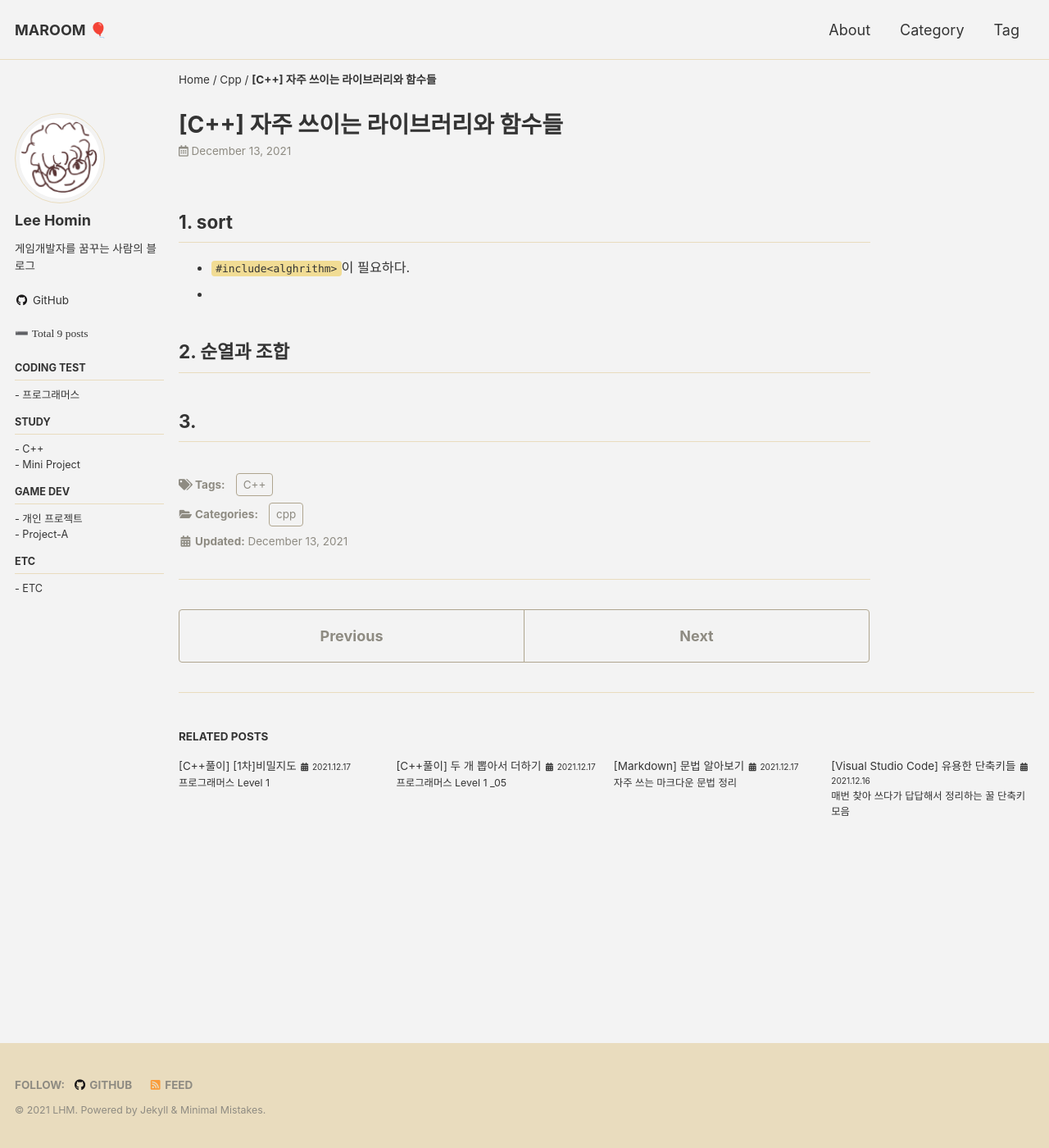
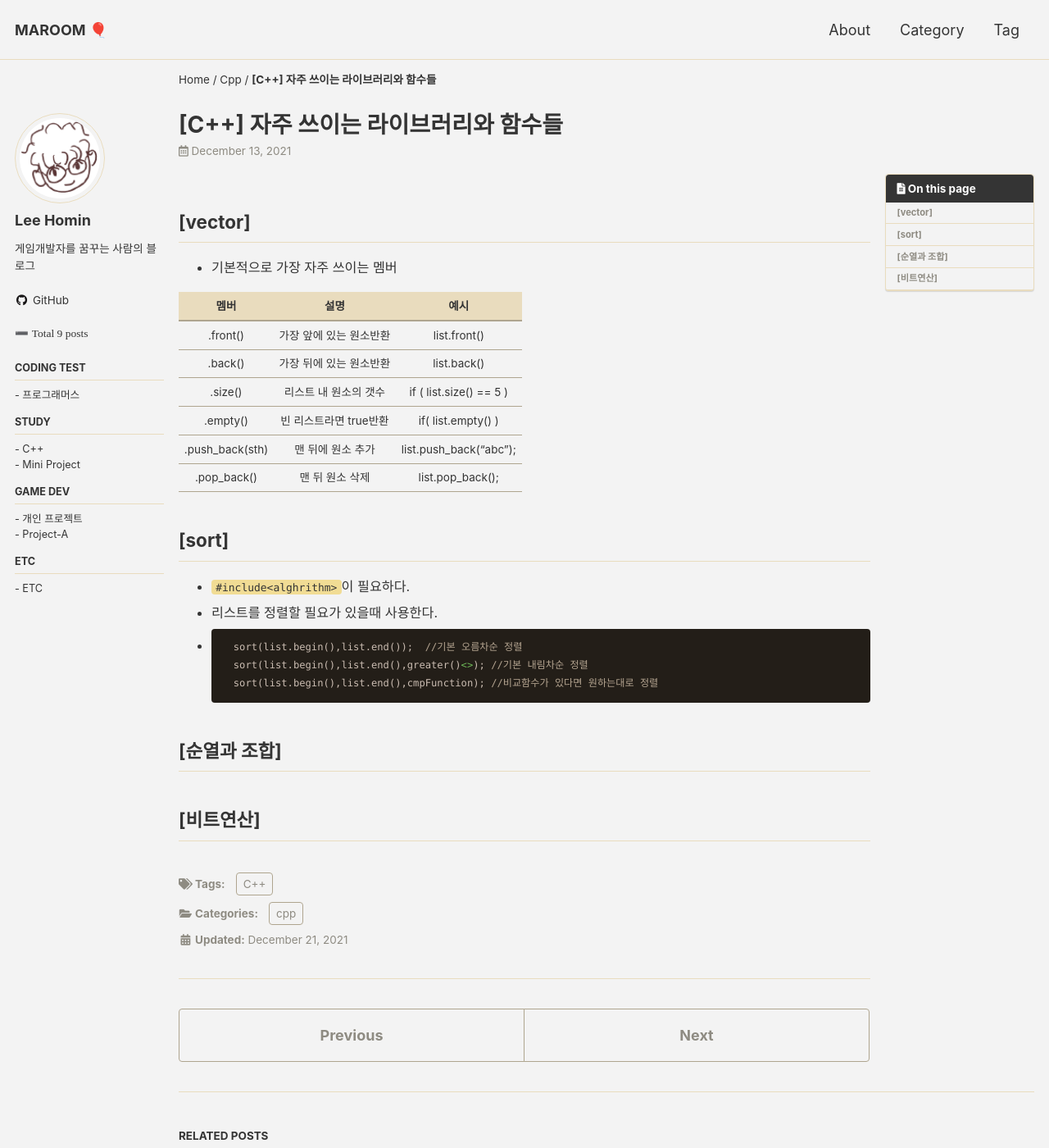
Before and after one commit to Squidward79/Squidward79.github.io, a Jekyll site: the page built from _posts/C++/2021-12-13-cpp_libraries.md, in a window 1280 px wide and 1400 px high. Shown: the whole window at 82% size. Built offline with Jekyll 4.4.1, drawn with Linux system fonts in a browser that asks for light colours; cached includes are drawn as plain includes.

Commit message:
포스팅

````diff
--- a/_posts/C++/2021-12-13-cpp_libraries.md
+++ b/_posts/C++/2021-12-13-cpp_libraries.md
@@ -8,15 +8,38 @@ tags:
   - [C++]
 
 date: 2021-12-13
-last_modified_at: 2021-12-13
-
+last_modified_at: 2021-12-21
 breadcrumb: true
+toc: true
+toc_sticky: true
 ---
 
-## 1. sort
+
+##  [vector]
+
+- 기본적으로 가장 자주 쓰이는 멤버
+
+|      멤버       |          설명           |          예시           |
+| :-------------: | :---------------------: | :---------------------: |
+|    .front()     | 가장 앞에 있는 원소반환 |      list.front()       |
+|     .back()     | 가장 뒤에 있는 원소반환 |       list.back()       |
+|     .size()     |  리스트 내 원소의 갯수  | if ( list.size() == 5 ) |
+|    .empty()     | 빈 리스트라면 true반환  |   if( list.empty() )    |
+| .push_back(sth) |    맨 뒤에 원소 추가    | list.push_back("abc");  |
+|   .pop_back()   |     맨 뒤 원소 삭제     |    list.pop_back();     |
+
+
+## [sort]
   - `#include<alghrithm>`이 필요하다.
-  -
+  - 리스트를 정렬할 필요가 있을때 사용한다.
+  - ```c++
+      sort(list.begin(),list.end());  //기본 오름차순 정렬
+      sort(list.begin(),list.end(),greater()<>); //기본 내림차순 정렬
+      sort(list.begin(),list.end(),cmpFunction); //비교함수가 있다면 원하는대로 정렬
+    ```
 
-## 2. 순열과 조합
 
-## 3.
+
+## [순열과 조합]
+
+## [비트연산]
````
Also changed, not shown: _posts/Programmers/2021-12-20-programmers_lv1_06.md (+1 -2 lines).
